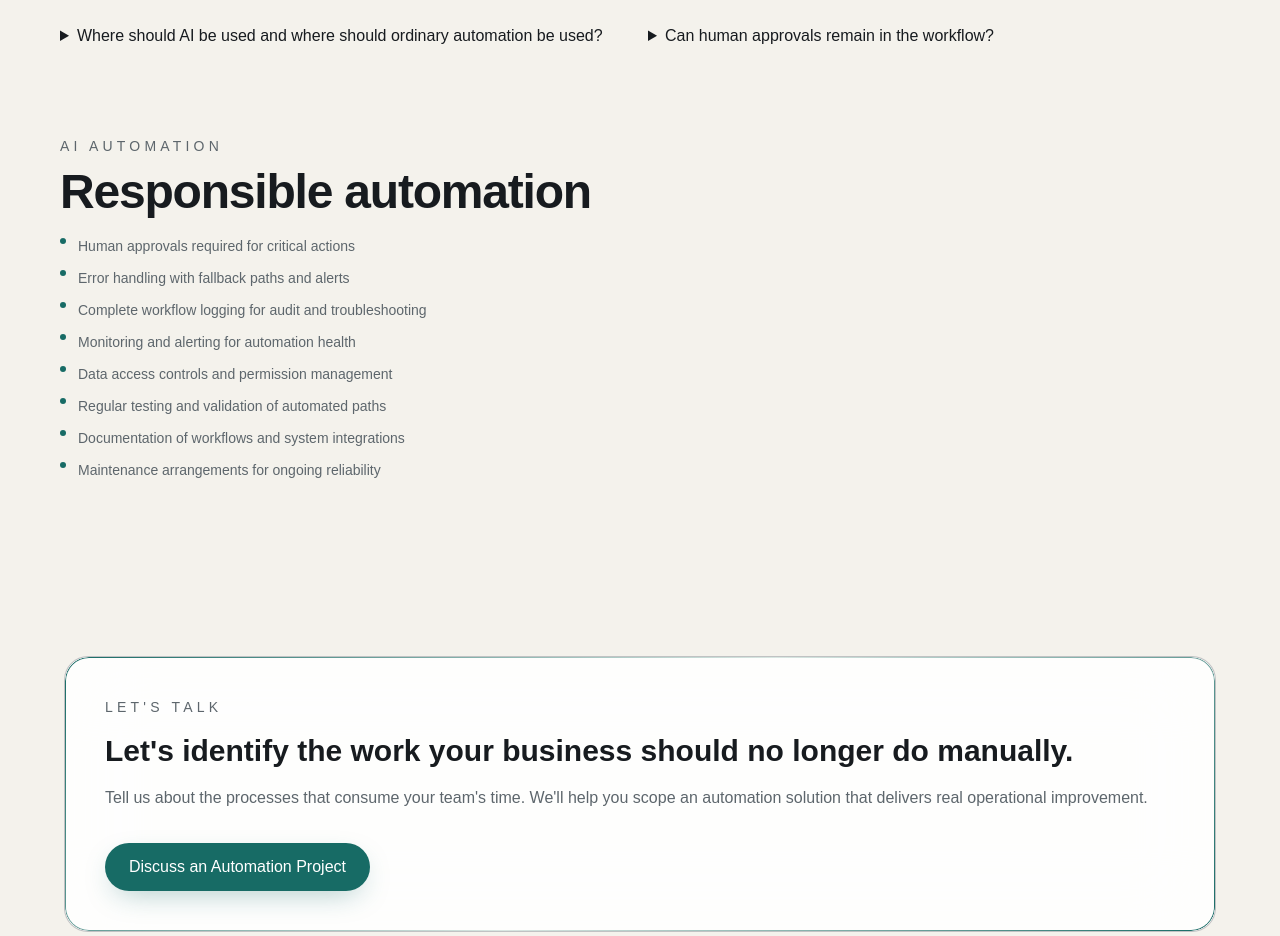
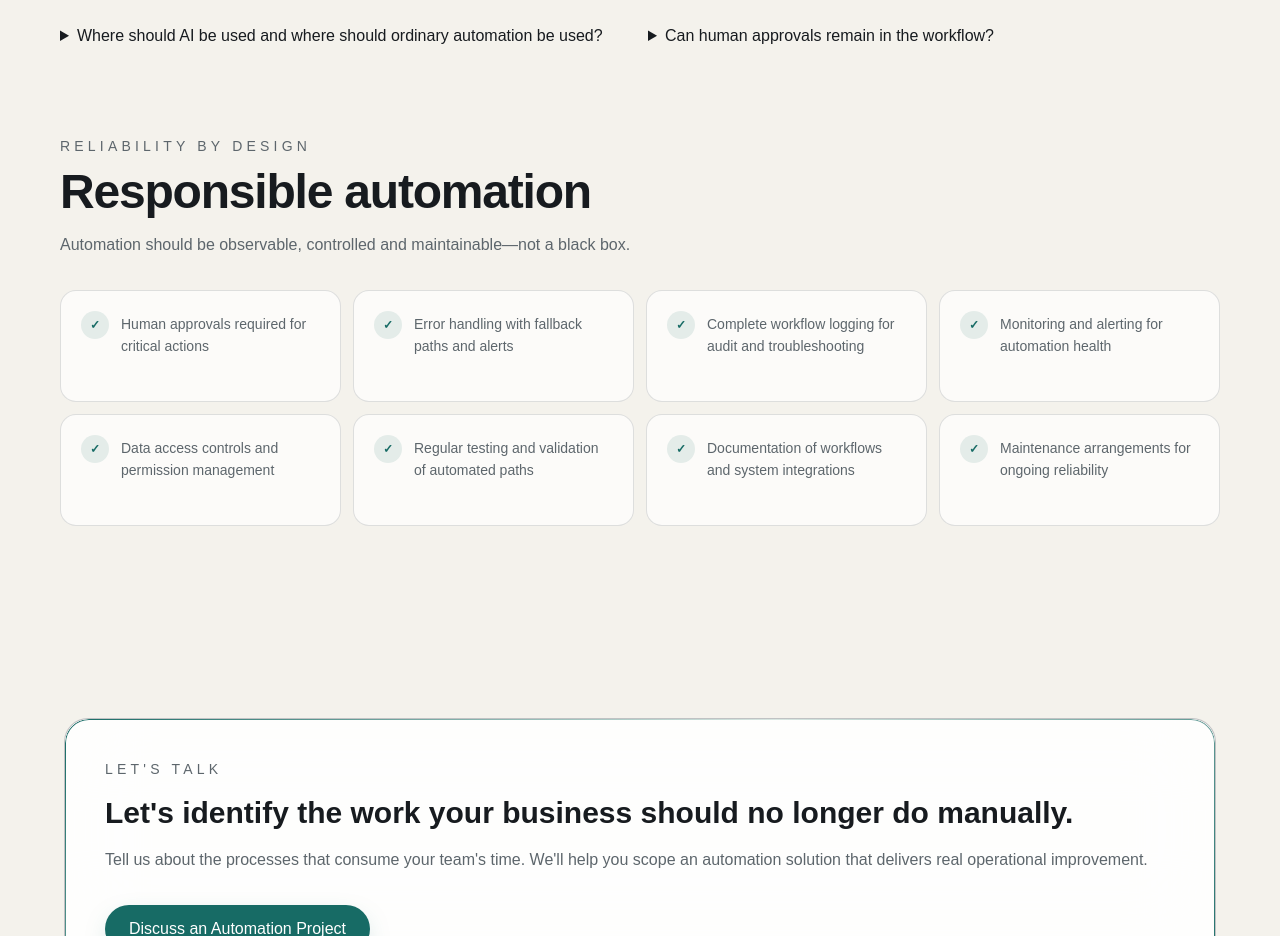
Before and after one commit to devtalish/velnaro-web, a Next.js app: page /ai-automation in a window 1280 px wide. Shown: the part 4080-5016 px from the top of the page. Built offline with nearby package versions, Linux system fonts and the light colour scheme; no server answers; a web font is replaced by a local one.

Commit message:
Present automation reliability controls as a premium checklist grid

```diff
--- a/components/ai-automation/responsible-automation.tsx
+++ b/components/ai-automation/responsible-automation.tsx
@@ -11,16 +11,17 @@ export const ResponsibleAutomation: FC<ResponsibleAutomationProps> = ({
   title,
   items,
 }) => (
-  <section className="mb-20">
-    <div>
-      <p className="text-eyebrow uppercase tracking-wider mb-3">AI AUTOMATION</p>
-      <h2 className="text-heading mb-5">{title}</h2>
+  <section className="mb-24">
+    <div className="mb-8 max-w-3xl">
+      <p className="text-eyebrow mb-3 uppercase tracking-wider">RELIABILITY BY DESIGN</p>
+      <h2 className="text-heading mb-4">{title}</h2>
+      <p className="text-base leading-relaxed text-muted">Automation should be observable, controlled and maintainable—not a black box.</p>
     </div>
-    <ul className="space-y-3 text-sm text-muted">
+    <ul className="grid gap-3 sm:grid-cols-2 lg:grid-cols-4">
       {items.map((item, index) => (
-        <li key={index} className="flex items-start gap-3">
-          <span className="mt-0.5 flex-shrink-0 w-1.5 h-1.5 rounded-full bg-deep-teal" />
-          <span>{item}</span>
+        <li key={item} className="flex min-h-28 items-start gap-3 rounded-2xl border border-slate/15 bg-white/70 p-5 transition-colors hover:border-deep-teal/25">
+          <span className="flex h-7 w-7 shrink-0 items-center justify-center rounded-full bg-deep-teal/10 text-xs font-semibold text-deep-teal">✓</span>
+          <span className="pt-0.5 text-sm leading-relaxed text-muted">{item}</span>
         </li>
       ))}
     </ul>
```
